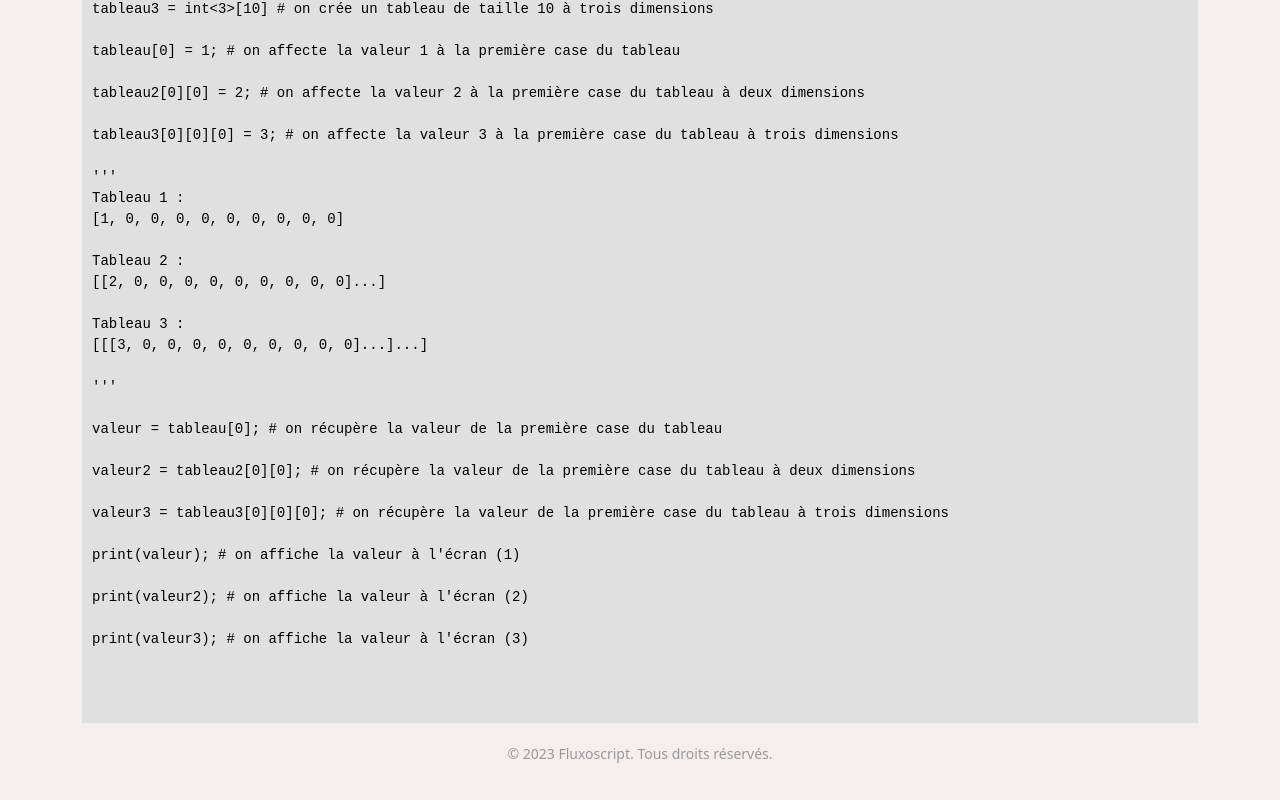
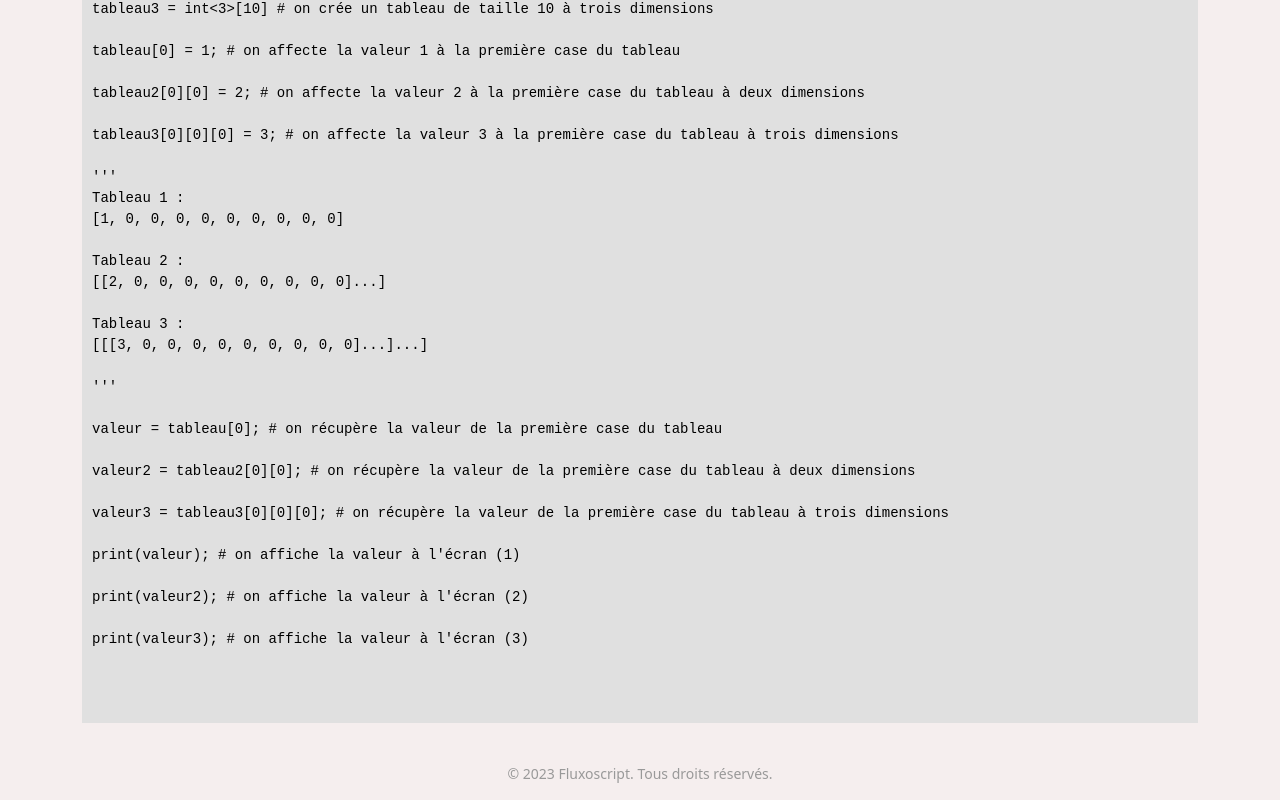
Before and after one commit to benji28000/benji28000.github.io, a plain HTML site: page docs.html in a window 1280 px wide. Shown: the part 3670-4470 px from the top of the page. Drawn offline with nearby package versions, Linux system fonts and the light colour scheme.

Commit message:
Update docs.html

```diff
--- a/docs.html
+++ b/docs.html
@@ -266,13 +266,15 @@ print(valeur3); # on affiche la valeur à l'écran (3)
         </div>
 
     </div>
-    <p class="footer">© 2023 Fluxoscript. Tous droits réservés.</p>
 </div>
 
 
 </main>
 
-<footer></footer>
+<footer>
+        <p class="footer">© 2023 Fluxoscript. Tous droits réservés.</p>
+
+</footer>
 
 <script src="https://cdn.jsdelivr.net/npm/@popperjs/core@2.11.6/dist/umd/popper.min.js" integrity="sha384-oBqDVmMz9ATKxIep9tiCxS/Z9fNfEXiDAYTujMAeBAsjFuCZSmKbSSUnQlmh/jp3" crossorigin="anonymous"></script>
 <script src="https://cdn.jsdelivr.net/npm/bootstrap@5.2.3/dist/js/bootstrap.min.js" integrity="sha384-cuYeSxntonz0PPNlHhBs68uyIAVpIIOZZ5JqeqvYYIcEL727kskC66kF92t6Xl2V" crossorigin="anonymous"></script>
```
